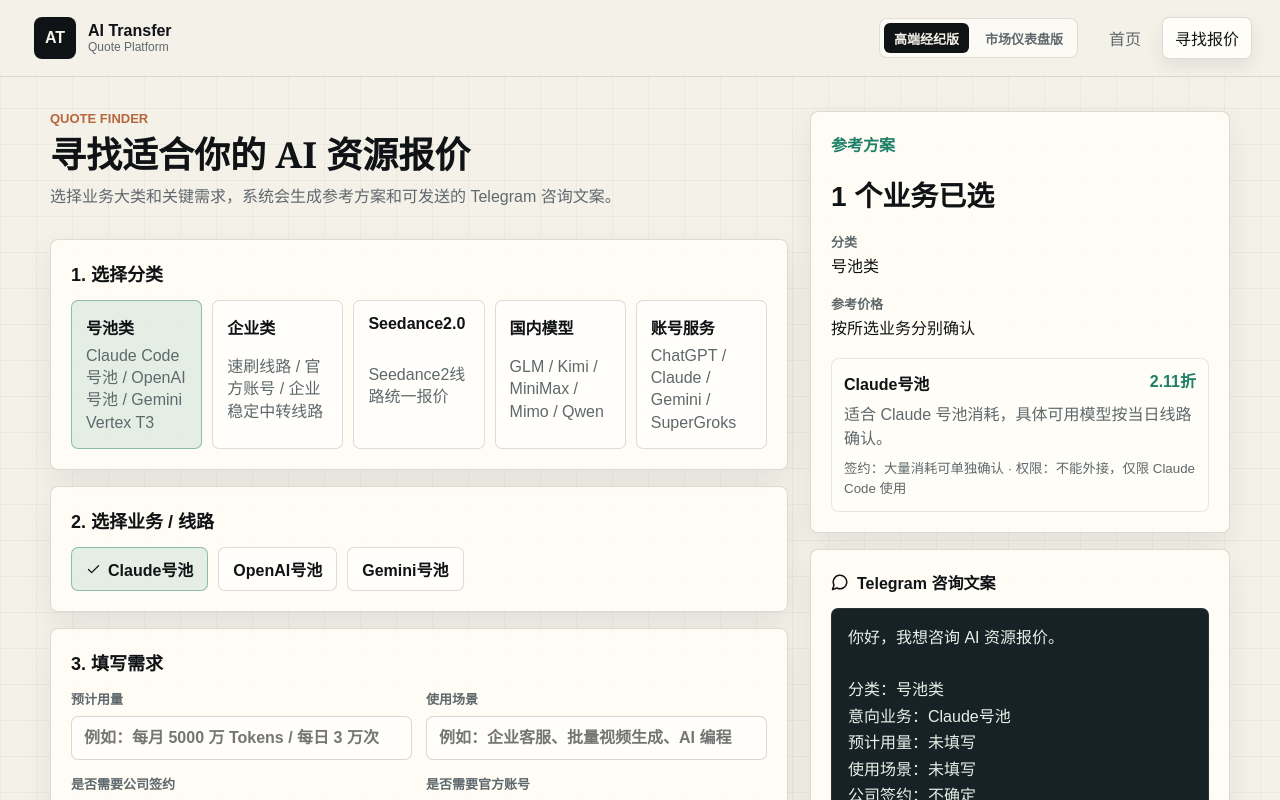
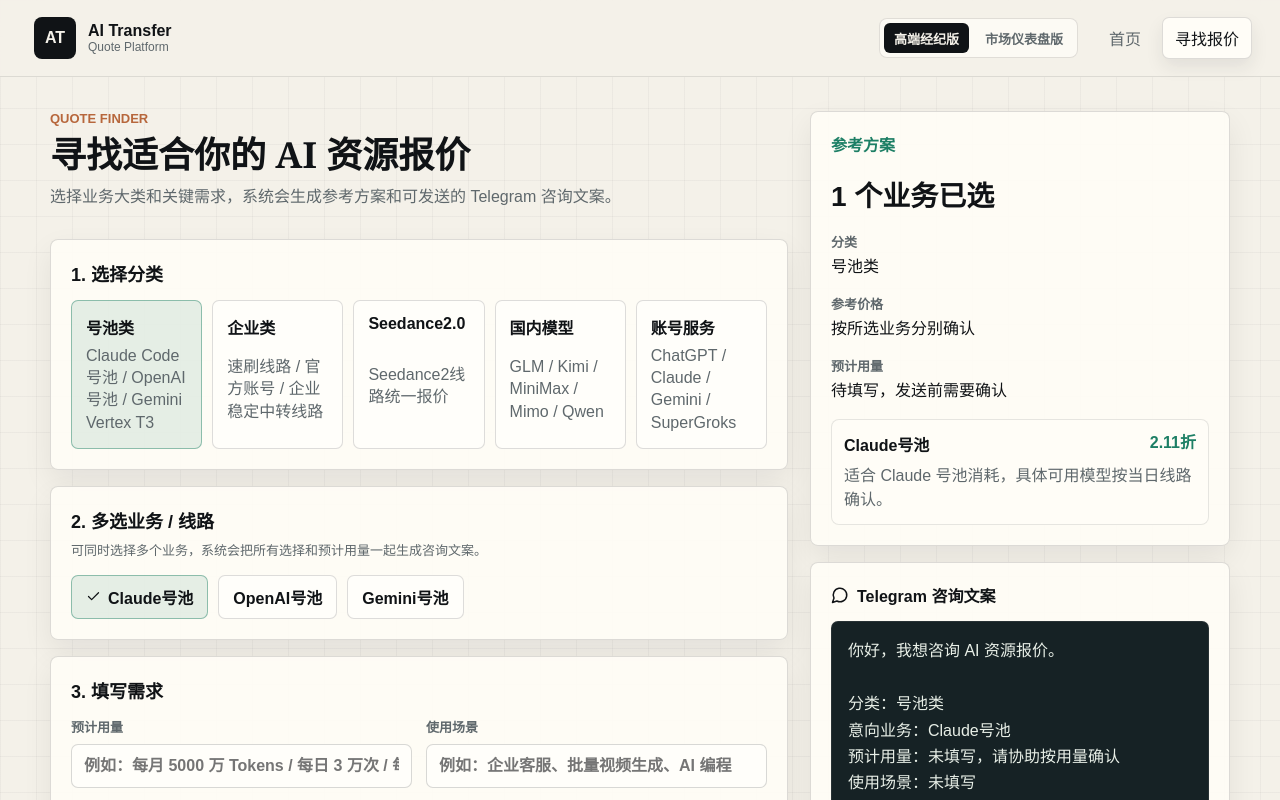
Before and after one commit to LegionZYX/ai-transfer-quote-platform, a React (Vite) app: page / in a window 1280 px wide. Both pictures are taken after a click on the button "咨询该业务价格". Shown: the top 800 px of the page. Built offline with nearby package versions, Linux system fonts and the light colour scheme.

Commit message:
Require usage for multi-select consultation

```diff
--- a/src/App.jsx
+++ b/src/App.jsx
@@ -26,7 +26,7 @@
 } from "lucide-react";
 import { categories, defaultProducts } from "./data/catalog";
 
-const PRODUCTS_KEY = "ai-transfer-products-v8";
+const PRODUCTS_KEY = "ai-transfer-products-v10";
 const HISTORY_KEY = "ai-transfer-update-history-v1";
 const TELEGRAM_KEY = "ai-transfer-telegram-v1";
 const ADMIN_SESSION_KEY = "ai-transfer-admin-session-v1";
@@ -88,11 +88,8 @@
     "",
     `分类：${category?.label ?? "未选择"}`,
     `意向业务：${productText}`,
-    `预计用量：${demand.usage || "未填写"}`,
+    `预计用量：${demand.usage || "未填写，请协助按用量确认"}`,
     `使用场景：${demand.scenario || "未填写"}`,
-    `公司签约：${demand.contract || "不确定"}`,
-    `官方账号需求：${demand.officialAccount || "不确定"}`,
-    `海外权限：${demand.overseas || "不确定"}`,
     `参考价格：${priceText}`,
     `其他说明：${demand.notes || "无"}`,
     "",
@@ -875,6 +872,8 @@
     .map((productId) => products.find((item) => item.id === productId))
     .filter((product) => product?.category === selectedCategory);
   const selectedCategoryItem = categoryById(selectedCategory);
+  const hasUsage = demand.usage.trim().length > 0;
+  const canSendTelegram = selectedProducts.length > 0 && hasUsage;
 
   function toggleProduct(productId) {
     setSelectedProductIds((current) => {
@@ -890,6 +889,13 @@
     const firstProduct = products.find((item) => item.category === categoryId);
     setSelectedCategory(categoryId);
     setSelectedProductIds(firstProduct ? [firstProduct.id] : []);
+  }
+
+  function handleTelegramSend(event) {
+    if (canSendTelegram) return;
+
+    event.preventDefault();
+    window.alert(selectedProducts.length === 0 ? "请先选择至少一个业务或线路。" : "请先填写预计用量，再发送咨询。");
   }
 
   return (
@@ -917,7 +923,8 @@
           </div>
         </Step>
 
-        <Step title="2. 选择业务 / 线路">
+        <Step title="2. 多选业务 / 线路">
+          <p className="step-hint">可同时选择多个业务，系统会把所有选择和预计用量一起生成咨询文案。</p>
           <div className="product-pills">
             {visibleProducts.map((item) => (
               <button
@@ -940,7 +947,7 @@
               <input
                 value={demand.usage}
                 onChange={(event) => setDemand({ ...demand, usage: event.target.value })}
-                placeholder="例如：每月 5000 万 Tokens / 每日 3 万次"
+                placeholder="例如：每月 5000 万 Tokens / 每日 3 万次 / 每月 200 条视频"
               />
             </label>
             <label>
@@ -951,27 +958,12 @@
                 placeholder="例如：企业客服、批量视频生成、AI 编程"
               />
             </label>
-            <SelectField
-              label="是否需要公司签约"
-              value={demand.contract}
-              onChange={(value) => setDemand({ ...demand, contract: value })}
-            />
-            <SelectField
-              label="是否需要官方账号"
-              value={demand.officialAccount}
-              onChange={(value) => setDemand({ ...demand, officialAccount: value })}
-            />
-            <SelectField
-              label="是否需要海外权限"
-              value={demand.overseas}
-              onChange={(value) => setDemand({ ...demand, overseas: value })}
-            />
             <label className="wide">
               <span>其他说明</span>
               <textarea
                 value={demand.notes}
                 onChange={(event) => setDemand({ ...demand, notes: event.target.value })}
-                placeholder="补充平台、地区、交付周期或其他限制"
+                placeholder="补充交付周期或其他限制"
               />
             </label>
           </div>
@@ -992,6 +984,10 @@
                 <dt>参考价格</dt>
                 <dd>{selectedProducts.length ? "按所选业务分别确认" : "请选择业务"}</dd>
               </div>
+              <div>
+                <dt>预计用量</dt>
+                <dd>{hasUsage ? demand.usage : "待填写，发送前需要确认"}</dd>
+              </div>
             </dl>
             <div className="selected-plan-list">
               {selectedProducts.map((product) => (
@@ -1001,7 +997,6 @@
                     <span>{getPublicPrice(product)}</span>
                   </div>
                   <p>{product.customerDescription}</p>
-                  <small>签约：{product.contractRequirement} · 权限：{product.permissionRequirement}</small>
                 </article>
               ))}
             </div>
@@ -1027,9 +1022,9 @@
                 <RefreshCw size={17} />
                 恢复默认
               </button>
-              <a className="primary-button" href={telegramHref} target="_blank" rel="noreferrer">
+              <a className="primary-button" href={telegramHref} target="_blank" rel="noreferrer" onClick={handleTelegramSend}>
                 <MessageCircle size={17} />
-                发送到 Telegram
+                确认并发送到 Telegram
               </a>
             </div>
           </div>
@@ -1045,19 +1040,6 @@
       <h2>{title}</h2>
       {children}
     </section>
-  );
-}
-
-function SelectField({ label, value, onChange }) {
-  return (
-    <label>
-      <span>{label}</span>
-      <select value={value} onChange={(event) => onChange(event.target.value)}>
-        <option>不确定</option>
-        <option>是</option>
-        <option>否</option>
-      </select>
-    </label>
   );
 }
 
--- a/src/styles.css
+++ b/src/styles.css
@@ -499,6 +499,13 @@
   font-size: 18px;
 }
 
+.step-hint {
+  margin: -6px 0 14px;
+  color: var(--muted);
+  font-size: 13px;
+  line-height: 1.5;
+}
+
 .choice-grid {
   display: grid;
   grid-template-columns: repeat(5, minmax(0, 1fr));
```
